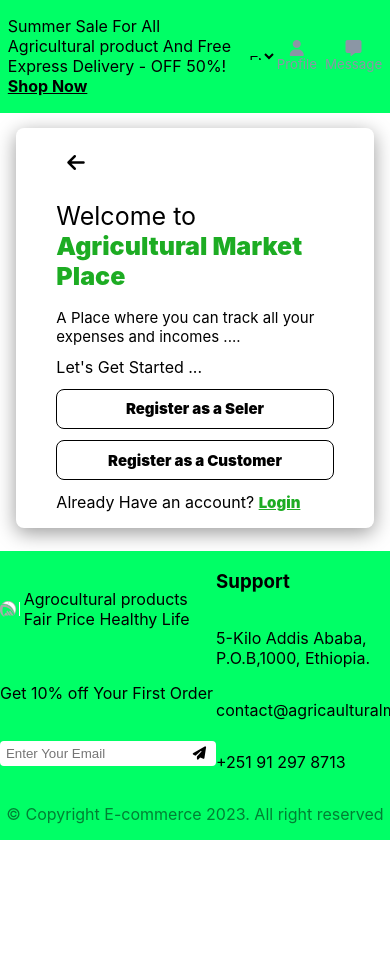
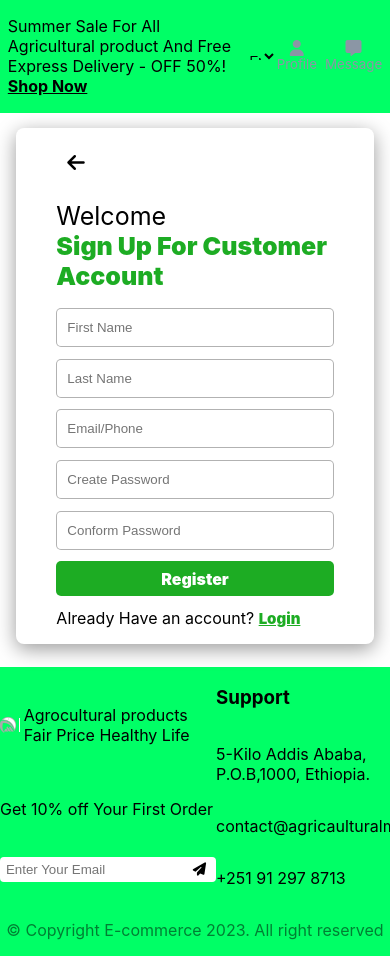
Before and after one commit to Agricultural-Products-Marketplace/Web-Front-End, a React (Create React App) app: page / in a window 390 px wide. Shown: the top 956 px of the page. Before the commit the page ends 844 px from the top, so only its background shows below. Built offline with nearby package versions, Linux system fonts and the light colour scheme.

Commit message:
customer signup page

```diff
--- a/src/App.tsx
+++ b/src/App.tsx
@@ -13,11 +13,12 @@ import ServicesCard from './commen/services';
 import PartnersCard from './commen/partners';
 import Home from './Pages/home';
 import SignUp from './Pages/auth/signUp';
+import CustomerSignUp from './Pages/auth/signUp/customerSignup';
 
 function App() {
   return (
     <div>
-      <SignUp />
+      <CustomerSignUp />
     </div>
   );
 }
--- /dev/null
+++ b/src/Pages/auth/signUp/customerSignup/index.css
@@ -0,0 +1,208 @@
+.Signup{
+    padding: 4vw 4vw;
+    justify-content: center;
+    display: flex;
+}
+
+.signup-container{
+    border-radius: 8px;
+    background-color: rgba(0,0,0,0);
+    width: 80%;
+    padding: 2vw;
+    display: flex;
+    flex-direction: column;
+    box-shadow: 0px 5px 20px rgba(0,0,0,0.4)
+}
+
+.Signup-contents{
+    display: flex;
+    flex-direction: row;
+    align-items: center;
+    gap: 2vw;
+    justify-content: start;
+    color: black;
+}
+
+.signup-content-image{
+    width: 50%;
+}
+
+.signup-content-image>img{
+    width: 100%;
+}
+
+.signup-content-form{
+    padding: 0.2vw;
+    gap: 1vw;
+    display: flex;
+    flex-direction: column;
+}
+
+.signup-content-form>p{
+    font-size: 2vw;
+}
+.signup-content-form>p>strong{
+    color: #1DAC23;
+    font-size: 2.3vw;
+    font-weight: 900;
+}
+
+.signup-content-form>span{
+    font-size: 1.3vw;
+}
+
+
+.signup-content-form-button{
+    padding: 1vw;
+    justify-content: center;
+    display: flex;
+    background-color: transparent;
+    border: solid 1px black;
+    border-radius: 0.6vw;
+    text-decoration: none;
+    font-weight: 900;
+    color: black;
+    font-size: 1.3vw;
+}
+
+.signup-content-form-button:hover{
+    background-color: black;
+    color: white;
+    transform: rotateX(360deg);
+    transition: all ease-in-out 0.5s;
+}
+
+.signup-content-form>span>a{
+    color: #1DAC23;
+    font-weight: 900;
+    font-size: 1.4vw;
+}
+
+.Signup-back-icon{
+    text-decoration: none;
+    color: black;
+    font-size: 2vw;
+    padding-left: 3vw;
+    padding-top: 2vw;
+}
+
+.Signup-back-icon:hover{
+    color: #1DAC23;
+    transition: all ease-in-out 0.3s;
+}
+
+.signup-content-form>input{
+    height: 35px;
+    border: solid 1px rgba(0,0,0,0.3);
+    border-radius: 5px;
+    padding-left: 10px;
+}
+
+.signup-content-form>input:focus{
+    outline: #1DAC23 solid 1px;
+    border: none;
+}
+
+.signup-form-input-name{
+    display: flex;
+    flex-direction: row;
+    justify-content: space-between;
+}
+
+.signup-form-input-name>input{
+    width: 45%;
+    height: 35px;
+    border: solid 1px rgba(0,0,0,0.3);
+    border-radius: 5px;
+    padding-left: 10px;
+}
+
+.signup-form-input-name>input:focus{
+    outline: #1DAC23 solid 1px;
+    border: none;
+}
+
+.signup-form-button{
+    width: 60%;
+    background-color: #1DAC23;
+    height: 35px;
+    display: flex;
+    justify-content: center;
+    align-items: center;
+    text-decoration: none;
+    color: white;
+    font-weight: 900;
+    border-radius: 5px;
+}
+
+.signup-form-button:hover{
+    background-color: white;
+    outline: #1DAC23 solid 1px;
+    color: #1DAC23;
+    transform: rotateX(360deg);
+    transition: all ease-in-out 0.3s;
+}
+
+
+@media only screen and (max-width: 600px) {
+
+    .Signup-back-icon{
+        font-size: 20px;
+    }
+
+    .Signup-back-icon:hover{
+        color: #1DAC23;
+        transition: all ease-in-out 0.3s;
+    }
+
+    .signup-form-button{
+        width: inherit;
+    }
+
+    .signup-container{
+        width: 80vw;
+        padding: 15px 40px;
+    }
+
+    .signup-form-input-name{
+        display: flex;
+        flex-direction: column;
+        gap: 12px;
+    }
+
+    .signup-form-input-name>input{
+        width: inherit;
+    }
+
+    .signup-content-form{
+        width: 100%;
+        gap: 3vw;
+    }
+
+    .signup-content-form>p{
+        font-size: 25px;
+        margin-bottom: 5px;
+    }
+    .signup-content-form>p>strong{
+        font-size: 25px;
+        margin-bottom: 0px;
+    }
+    .signup-content-form>small{
+        font-size: 15px;
+    }
+    .signup-content-form>span{
+        font-size: 16px;
+    }
+    .signup-content-form>span>a{
+        font-size: 15px;
+    }
+    .signup-content-form-button{
+        align-items: center;
+        font-size: 15px;
+        height: 30px;
+        border-radius: 8px;
+    }
+    .signup-content-image{
+        display: none;
+    }
+  }
--- /dev/null
+++ b/src/Pages/auth/signUp/customerSignup/index.tsx
@@ -0,0 +1,40 @@
+import React from "react";
+import './index.css';
+import TopBar from "../../../../commen/topBar";
+import Footer from "../../../../commen/footer";
+
+function CustomerSignUp() {
+    return(
+        <div>
+            <TopBar />
+            <div className="Signup">
+            <div className="signup-container">
+            <a href="#" className="Signup-back-icon">
+                    <i className="fa fa-arrow-left"></i>
+                    </a>
+                    <div className="Signup-contents">
+                        <div className="signup-content-image">
+                            <img src="https://st.depositphotos.com/18722762/51522/v/450/depositphotos_515228776-stock-illustration-online-registration-sign-login-account.jpg" alt="" />
+                        </div>
+                        <div className="signup-content-form">
+                            <p>Welcome <br /><strong>Sign Up For Customer Account</strong></p>
+                            <div className="signup-form-input-name">
+                            <input type="text" placeholder="First Name"/>
+                            <input type="text" placeholder="Last Name"/>
+                            </div>
+                            <input type="text" placeholder="Email/Phone"/>
+                            <input type="text" placeholder="Create Password"/>
+                            <input type="text" placeholder="Conform Password"/>
+                            <a href="#" className="signup-form-button">Register</a>
+                            <span>Already Have an account? <a href="#">Login</a></span>
+                        </div>
+                    </div>
+            </div>
+
+            </div>
+            <Footer />
+        </div>
+    )
+}
+
+export default CustomerSignUp;
```
